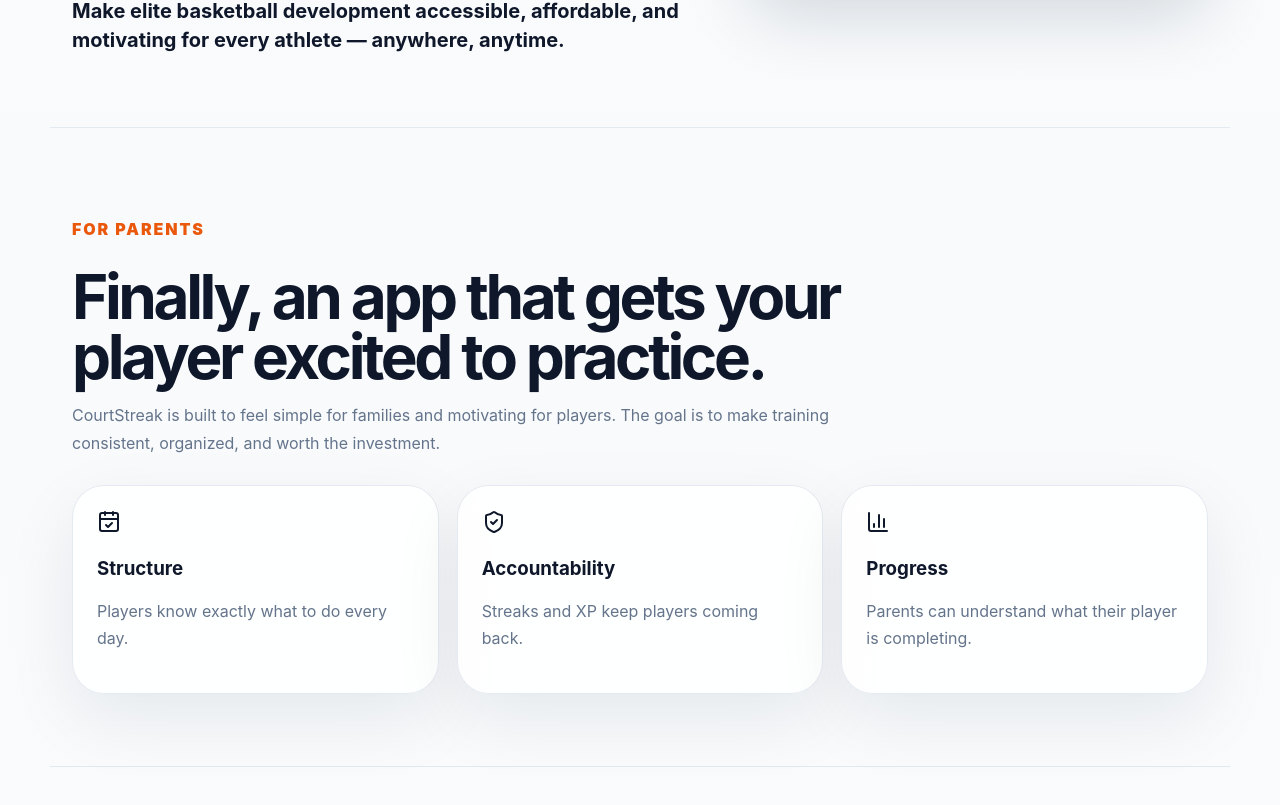
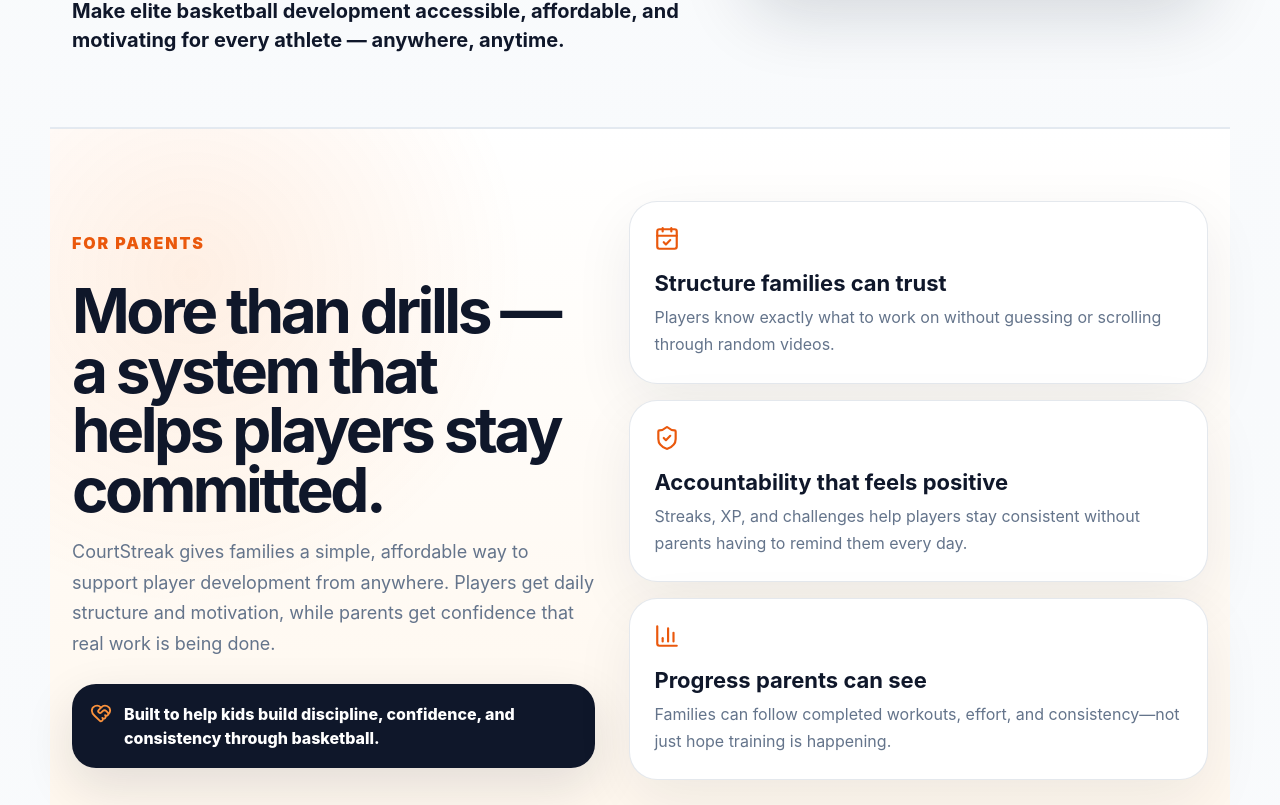
Before and after one commit to ShoreCan/courtstreak-site, a React (Vite) app: page / in a window 1280 px wide. Shown: the part 4295-5100 px from the top of the page. Built offline with nearby package versions, Linux system fonts and the light colour scheme.

Commit message:
Polish parent section and update coach team name

```diff
--- a/src/components/CoachDashboard.jsx
+++ b/src/components/CoachDashboard.jsx
@@ -25,7 +25,7 @@
           <div className="coach-top">
             <div>
               <span>Team Overview</span>
-              <h3>Emporia Guards</h3>
+              <h3>Midwest Elite 2029</h3>
             </div>
             <Users size={28} />
           </div>
--- a/src/components/ParentTrust.jsx
+++ b/src/components/ParentTrust.jsx
@@ -1,28 +1,34 @@
 import React from 'react';
-import { ShieldCheck, CalendarCheck, BarChart3 } from 'lucide-react';
+import { ShieldCheck, CalendarCheck, BarChart3, HeartHandshake } from 'lucide-react';
 
 const items = [
-  ['Structure', 'Players know exactly what to do every day.', CalendarCheck],
-  ['Accountability', 'Streaks and XP keep players coming back.', ShieldCheck],
-  ['Progress', 'Parents can understand what their player is completing.', BarChart3],
+  ['Structure families can trust', 'Players know exactly what to work on without guessing or scrolling through random videos.', CalendarCheck],
+  ['Accountability that feels positive', 'Streaks, XP, and challenges help players stay consistent without parents having to remind them every day.', ShieldCheck],
+  ['Progress parents can see', 'Families can follow completed workouts, effort, and consistency—not just hope training is happening.', BarChart3],
 ];
 
 export default function ParentTrust() {
   return (
-    <section id="parents" className="section parent-section">
-      <div className="section-heading">
-        <p className="eyebrow">For parents</p>
-        <h2>Finally, an app that gets your player excited to practice.</h2>
+    <section id="parents" className="section parent-section parent-premium">
+      <div className="parent-copy">
+        <p className="eyebrow">For Parents</p>
+        <h2>More than drills — a system that helps players stay committed.</h2>
         <p>
-          CourtStreak is built to feel simple for families and motivating for players.
-          The goal is to make training consistent, organized, and worth the investment.
+          CourtStreak gives families a simple, affordable way to support player development
+          from anywhere. Players get daily structure and motivation, while parents get confidence
+          that real work is being done.
         </p>
+
+        <div className="parent-highlight">
+          <HeartHandshake size={22} />
+          <span>Built to help kids build discipline, confidence, and consistency through basketball.</span>
+        </div>
       </div>
 
-      <div className="feature-grid">
+      <div className="parent-card-grid">
         {items.map(([title, copy, Icon]) => (
-          <article className="feature-card" key={title}>
-            <Icon size={24} />
+          <article className="parent-card" key={title}>
+            <Icon size={26} />
             <h3>{title}</h3>
             <p>{copy}</p>
           </article>
--- a/src/styles.css
+++ b/src/styles.css
@@ -1752,3 +1752,77 @@
     align-items: flex-start;
   }
 }
+
+.parent-premium {
+  display: grid;
+  grid-template-columns: 0.95fr 1.05fr;
+  gap: 34px;
+  align-items: center;
+  background:
+    radial-gradient(circle at 12% 20%, rgba(249, 115, 22, 0.10), transparent 28%),
+    linear-gradient(180deg, #ffffff 0%, #fff7ed 100%);
+  border-top: 1px solid rgba(226, 232, 240, 0.9);
+  border-bottom: 1px solid rgba(226, 232, 240, 0.9);
+}
+
+.parent-copy {
+  max-width: 640px;
+}
+
+.parent-copy p {
+  font-size: 18px;
+}
+
+.parent-highlight {
+  margin-top: 24px;
+  display: flex;
+  gap: 12px;
+  align-items: flex-start;
+  background: #0f172a;
+  color: white;
+  padding: 18px;
+  border-radius: 24px;
+  box-shadow: 0 18px 50px rgba(15, 23, 42, 0.12);
+}
+
+.parent-highlight svg {
+  color: #fb923c;
+  flex-shrink: 0;
+}
+
+.parent-highlight span {
+  font-weight: 850;
+  line-height: 1.5;
+}
+
+.parent-card-grid {
+  display: grid;
+  gap: 16px;
+}
+
+.parent-card {
+  background: white;
+  border: 1px solid rgba(148, 163, 184, 0.25);
+  border-radius: 28px;
+  padding: 24px;
+  box-shadow: 0 20px 60px rgba(15, 23, 42, 0.07);
+}
+
+.parent-card svg {
+  color: #ea580c;
+}
+
+.parent-card h3 {
+  margin: 14px 0 8px;
+  font-size: 22px;
+}
+
+.parent-card p {
+  margin: 0;
+}
+
+@media (max-width: 860px) {
+  .parent-premium {
+    grid-template-columns: 1fr;
+  }
+}
```
